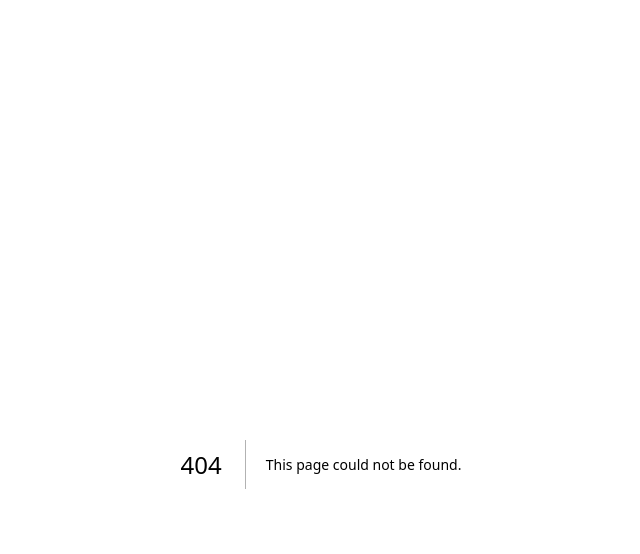
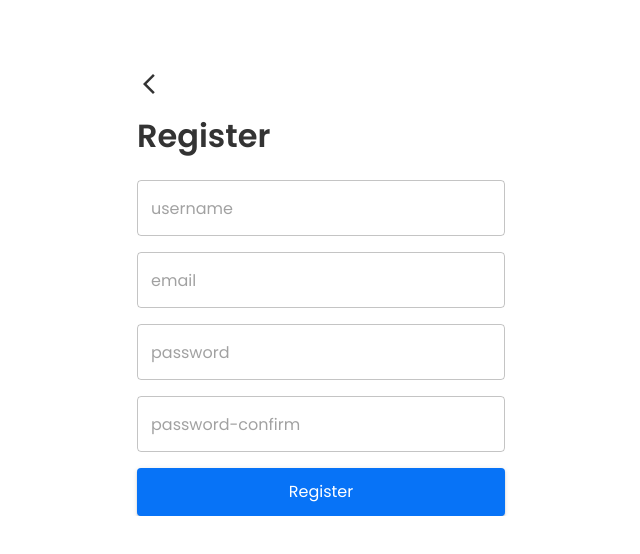
Before and after one commit to Dannyisadog/nextjs-authentication-template, a Next.js app: page /register in a window 1280 px wide. Before the commit this address had no page. Shown: the top 554 px of the page, without its empty margins (319-959 px from the left). Built offline with nearby package versions, Linux system fonts and the light colour scheme.

Commit message:
feat(page): add register form

```diff
--- /dev/null
+++ b/src/app/register/page.tsx
@@ -0,0 +1,11 @@
+import RegisterForm from "components/client/RegisterForm";
+import Title from "components/client/Title";
+
+export default async function Signin() {
+  return (
+    <>
+      <Title text="Register" hasGoBack />
+      <RegisterForm />
+    </>
+  );
+}
```
